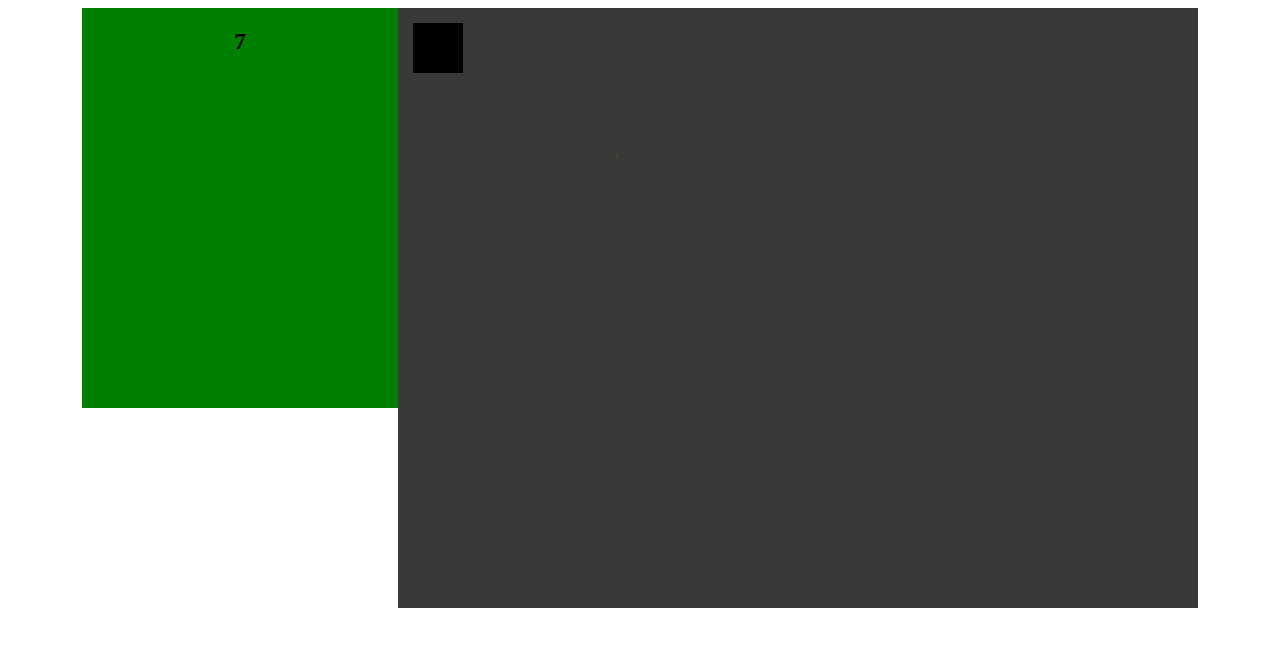
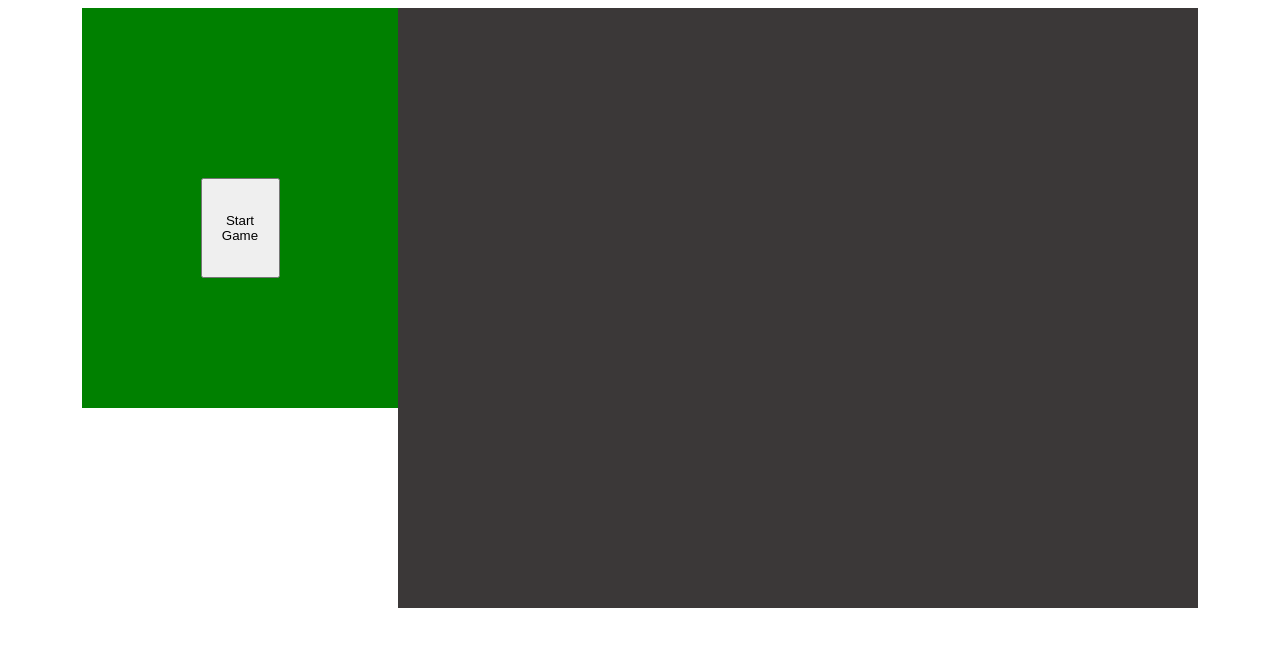
Before and after one commit to caiouehara/polygon-attack-canvas-game, a website built with webpack: page src/index.html in a window 1280 px wide. Built offline with nearby package versions, Linux system fonts and the light colour scheme.

Commit message:
Add Button Start

```diff
--- a/src/index.html
+++ b/src/index.html
@@ -11,6 +11,7 @@
 <body>
     <div id="interface">
         <h2></h2>
+        <button id="button-start">Start Game</button>
     </div>
     <canvas></canvas>
 </body>
--- a/src/js/scripts.js
+++ b/src/js/scripts.js
@@ -2,7 +2,14 @@ import player from './player'
 import scenario from './scenario/main'
 const canvas = document.querySelector('canvas')
 const interfaceElement = document.querySelector('#interface')
+const buttonStart = document.querySelector('#button-start')
 let c = canvas.getContext('2d')
+
+{
+    canvas.width = 800;
+    canvas.height = 600;
+    console.log(canvas)
+}
 
 let game = {
     interface:{
@@ -10,9 +17,6 @@ let game = {
     },
 
     init() {
-        canvas.width = 800;
-        canvas.height = 600;
-        console.log(canvas)
         this.handleInterface()
         this.handleKeyBoard()
         this.animate()
@@ -41,4 +45,6 @@ let game = {
     },
 }
 
-game.init()
+buttonStart.addEventListener('click', ()=>{
+    game.init()
+})
--- a/src/style.css
+++ b/src/style.css
@@ -7,8 +7,14 @@ canvas{
 }
 #interface{
     display: flex;
+    flex-direction: column;
     justify-content: center;
+    align-items: center;
     width: 25%;
     height: 50vh;
     background-color: green;
 }
+#button-start{
+    width: 25%;
+    height: 25%;
+}
```
